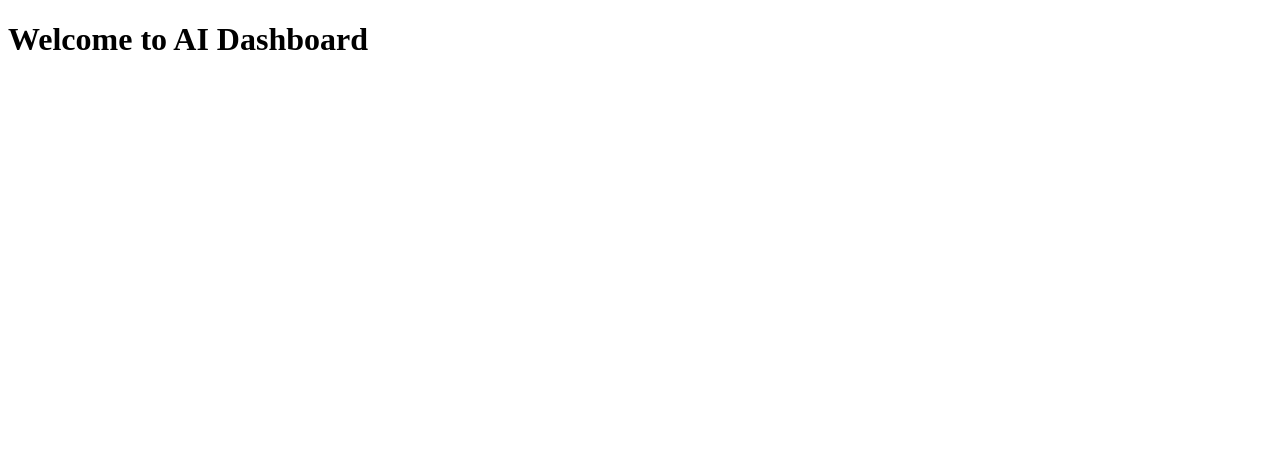
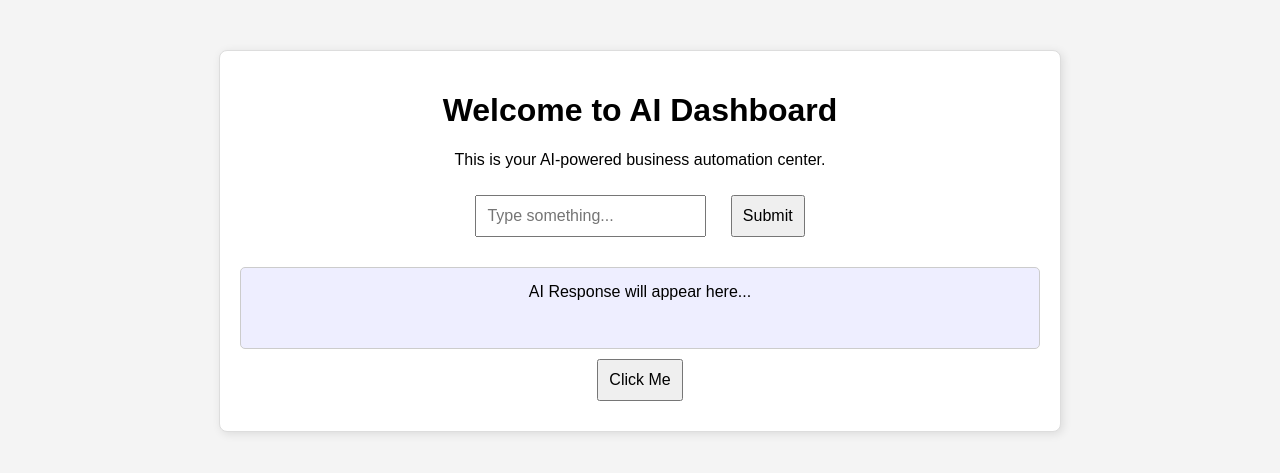
Before and after one commit to Anttw9/ai-dashboard, a Flask app: page / in a window 1280 px wide. Shown: the top 473 px of the page. Run offline with Flask 3, Linux system fonts and the light colour scheme.

Commit message:
Update index.html

```diff
--- a/templates/index.html
+++ b/templates/index.html
@@ -4,8 +4,67 @@
     <meta charset="UTF-8">
     <meta name="viewport" content="width=device-width, initial-scale=1.0">
     <title>AI Dashboard</title>
+    <style>
+        body {
+            font-family: Arial, sans-serif;
+            text-align: center;
+            margin-top: 50px;
+            background-color: #f4f4f4;
+        }
+        .container {
+            max-width: 800px;
+            margin: auto;
+            padding: 20px;
+            background: white;
+            border: 1px solid #ddd;
+            border-radius: 8px;
+            box-shadow: 2px 2px 10px rgba(0, 0, 0, 0.1);
+        }
+        input, button {
+            margin: 10px;
+            padding: 10px;
+            font-size: 16px;
+        }
+        #response {
+            margin-top: 20px;
+            padding: 15px;
+            border: 1px solid #ccc;
+            border-radius: 5px;
+            background: #eef;
+            min-height: 50px;
+        }
+    </style>
 </head>
 <body>
-    <h1>Welcome to AI Dashboard</h1>
+    <div class="container">
+        <h1>Welcome to AI Dashboard</h1>
+        <p>This is your AI-powered business automation center.</p>
+
+        <!-- User Input -->
+        <input type="text" id="userInput" placeholder="Type something...">
+        <button onclick="sendRequest()">Submit</button>
+
+        <!-- AI Response Display -->
+        <div id="response">AI Response will appear here...</div>
+
+        <!-- Example Button -->
+        <button onclick="alert('Button Clicked!')">Click Me</button>
+    </div>
+
+    <script>
+        function sendRequest() {
+            let input = document.getElementById("userInput").value;
+            fetch('/process', {
+                method: "POST",
+                headers: { "Content-Type": "application/json" },
+                body: JSON.stringify({ text: input })
+            })
+            .then(response => response.json())
+            .then(data => {
+                document.getElementById("response").innerText = data.response;
+            })
+            .catch(error => console.error("Error:", error));
+        }
+    </script>
 </body>
 </html>
```
